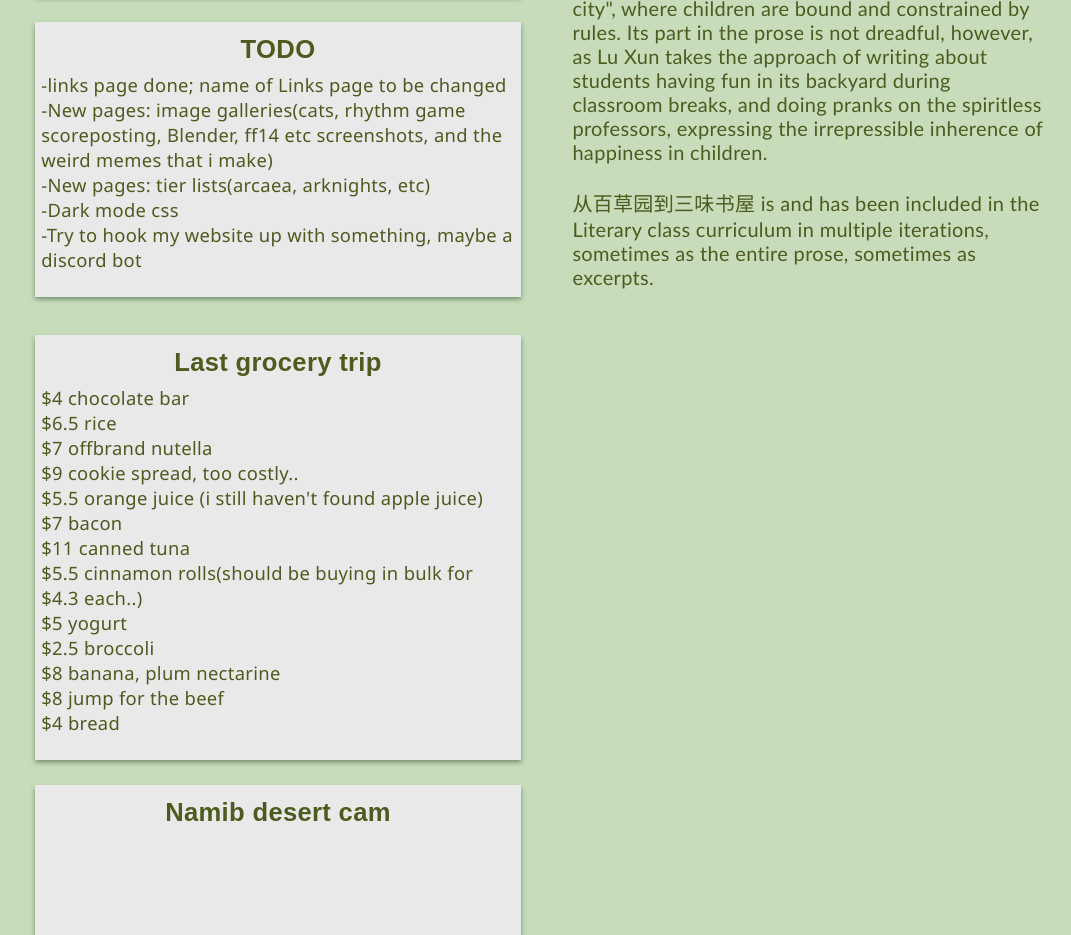
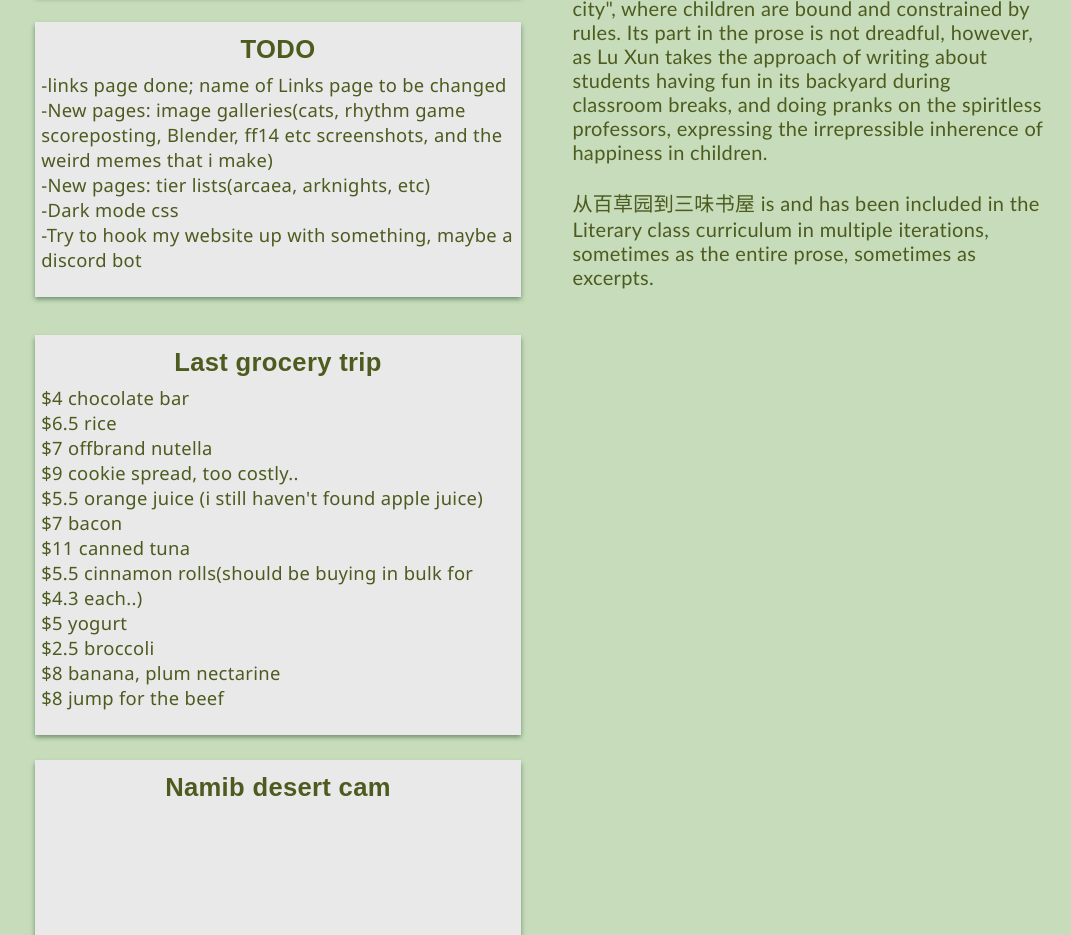
Before and after one commit to FraiFish/FraiFish.github.io, a plain HTML site: page index.html in a window 1280 px wide. Shown: the part 498-1433 px from the top of the page, without its empty margins (106-1177 px from the left). Drawn offline with Linux system fonts and the light colour scheme; grey boxes are pictures that could not be loaded.

Commit message:
grocery trip

```diff
--- a/index.html
+++ b/index.html
@@ -80,7 +80,6 @@
                     $2.5 broccoli<br>
                     $8 banana, plum nectarine<br>
                     $8 jump for the beef<br>
-                    $4 bread
                 </p>
             </div>
             <div class="card">
```
